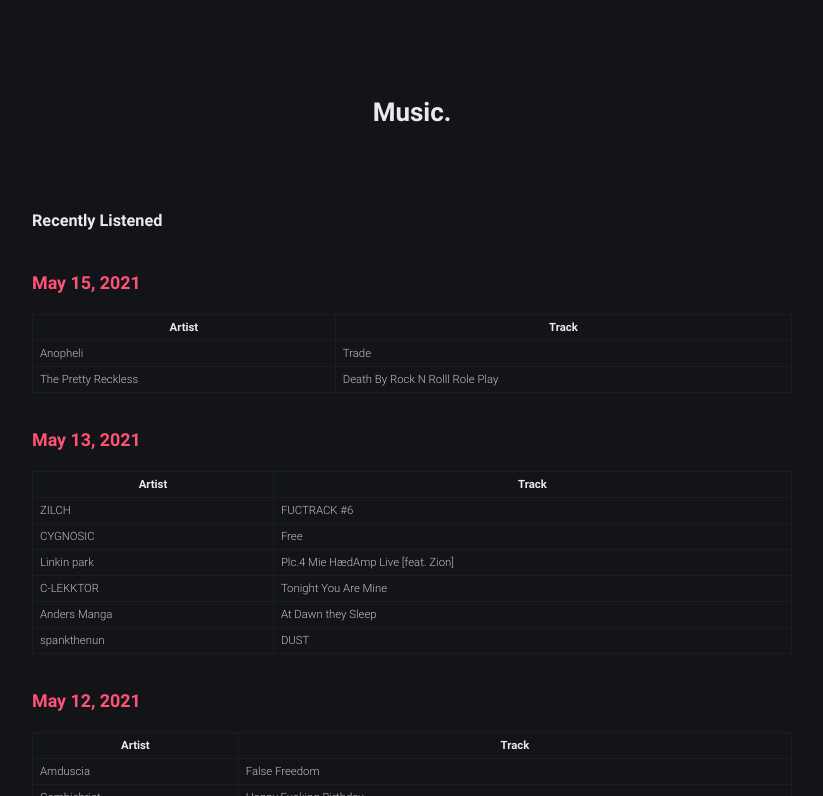
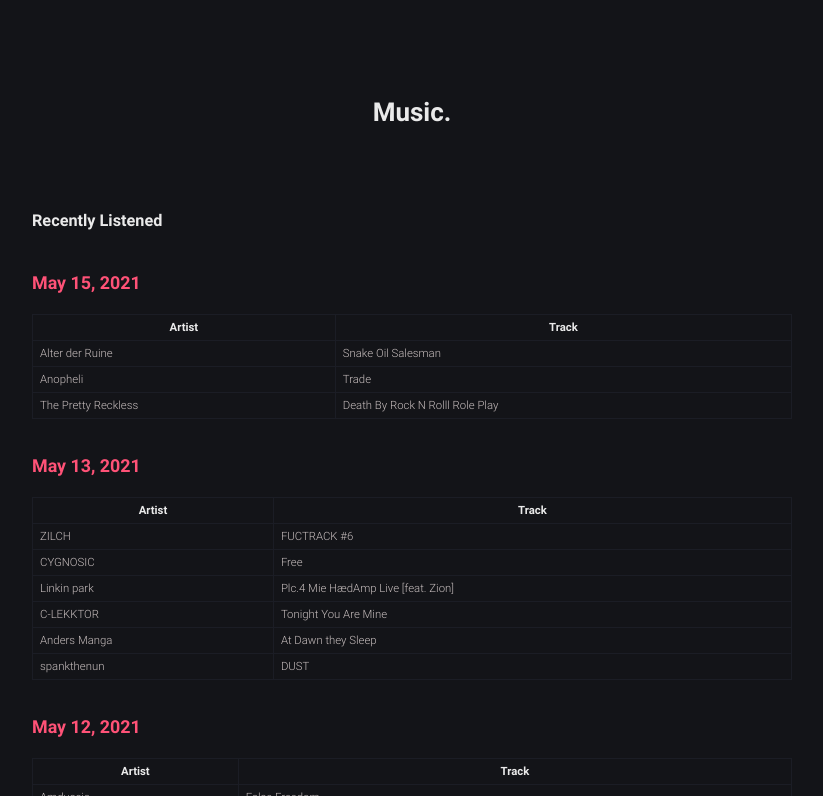
Before and after one commit to robert-marshall/xyz, a Jekyll site: the page built from music.md, in a window 1280 px wide and 900 px high, cut to the strip 104-900 px from the top of the window. Shown: the whole strip, without its empty margins (228-1051 px from the left). Built offline with Jekyll 4.4.1, drawn with Linux system fonts in a browser that asks for light colours.

Commit message:
No time to commit.. My people need me!

```diff
--- a/music.md
+++ b/music.md
@@ -11,6 +11,7 @@
 
 | Artist | Track |
 |--------|-------|
+Alter der Ruine | Snake Oil Salesman
 Anopheli | Trade
 The Pretty Reckless | Death By Rock N Rolll Role Play
 
```
